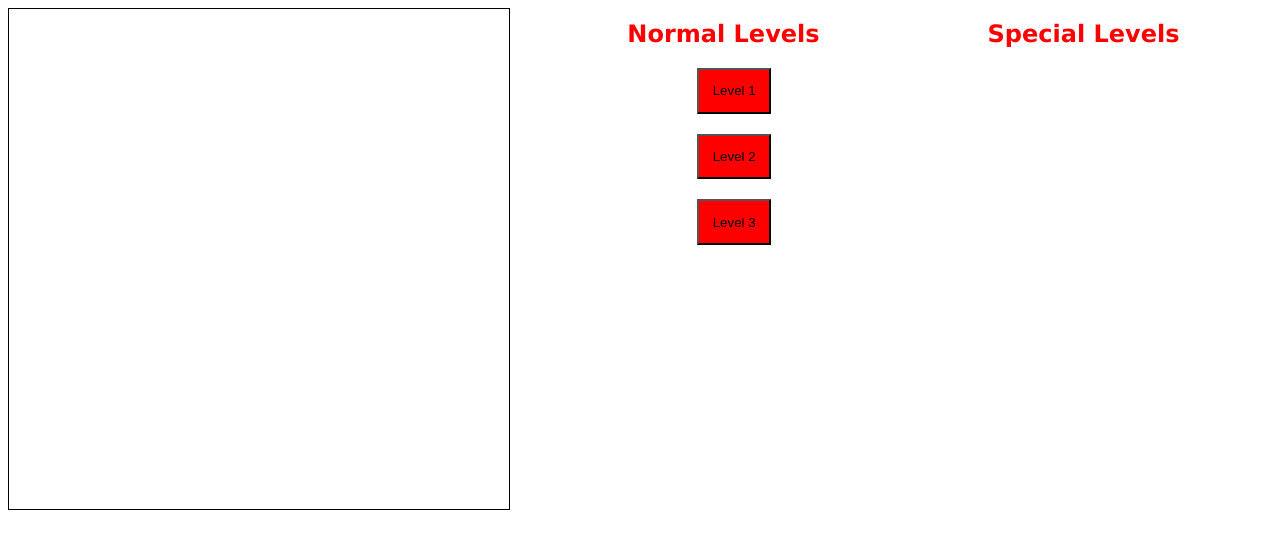
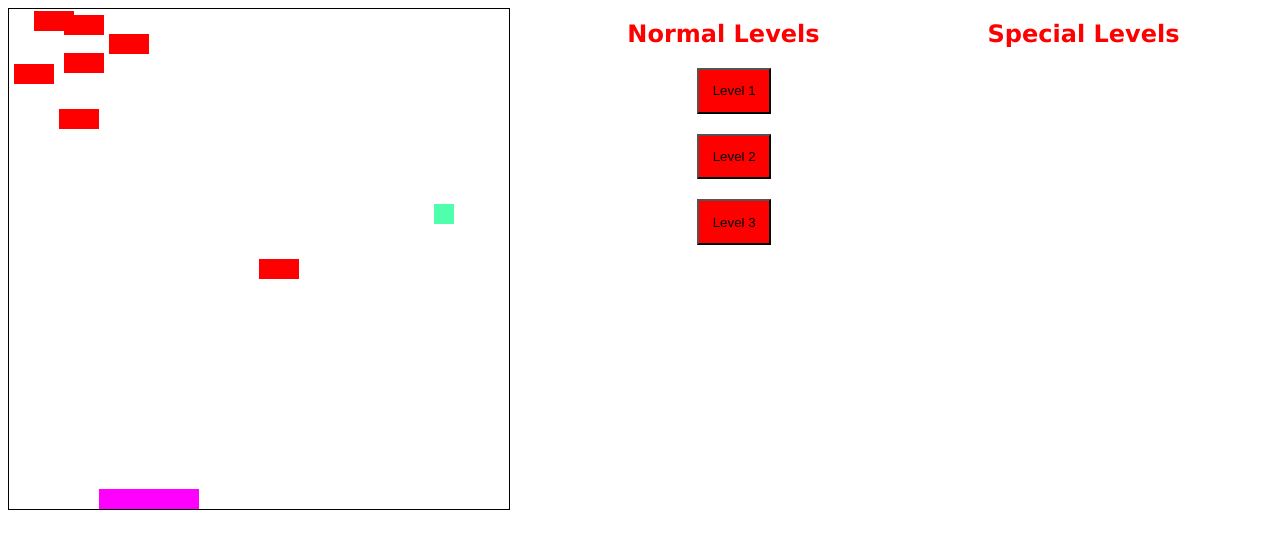
Before and after one commit to aaghassi2018/brickBreaker, a plain HTML site: page index.html in a window 1280 px wide. Both pictures are taken after a click on the button "Level 2". Shown: the top 541 px of the page. Drawn offline with Linux system fonts and the light colour scheme.

Commit message:
made the bricks disappear when hit, started working on level 2...

```diff
--- a/brickBreaker.js
+++ b/brickBreaker.js
@@ -11,8 +11,9 @@ var ball = new Ball();
 var bricks = [];
 
 var level1Cords = [125, 60, 55, 150, 55, 270, 125, 370, 325, 60, 395, 150, 395, 270, 325, 370];
-var gameMode;
+var level2Cords = [50,100,100,25,25,2,5,55,55,6,55,44,874,758,250,250];
 
+var workingCords = [];
 
 
 var left = false;
@@ -22,10 +23,15 @@ var once = 0;
 
 
 function init1(){
-  gameMode = 'norm';
-  for (var i = 0; i < level1Cords.length; i +=2) {
-    bricks.push(new Brick(level1Cords[i], level1Cords[i+1]));
+
+  workingCords = level1Cords;
+
+  for (var i = 0; i < workingCords.length; i +=2) {
+    bricks.push(new Brick(workingCords[i], workingCords[i+1]));
   }
+
+
+
   bar.x = 90;
   bar.y = canvasGA.height-bar.height;
 
@@ -38,9 +44,29 @@ function init1(){
   gameInSession=true;
   bar.draw();
   ball.draw();
-  bricks.forEach(function(element) {
-    element.draw();
-  });
+
+}
+
+function init2(){
+  workingCords = level2Cords;
+  for (var i = 0; i < workingCords.length; i +=2) {
+    bricks.push(new Brick(workingCords[i], workingCords[i+1]));
+  }
+
+
+
+  bar.x = 90;
+  bar.y = canvasGA.height-bar.height;
+
+  ball.x = 0;
+  ball.y = canvasGA.height-200;
+  ball.vx=5;
+  ball.vy=5;
+
+
+  gameInSession=true;
+  bar.draw();
+  ball.draw();
 }
 
 setInterval( playGame, 33 );
@@ -88,10 +114,12 @@ function update() {
       ball.vy *=-1;
     }
 
-    for(var i = 0; i < level1Cords.length; i +=2){
-      if(ball.x + ball.width >= level1Cords[i] && ball.x <= level1Cords[i]+ 40){
-        if(ball.y + ball.height >= level1Cords[i+1] && ball.y <= level1Cords[i+1] + 20){
-          bro(level1Cords[i],level1Cords[i+1]);
+    for(var i = 0; i < workingCords.length; i +=2){
+      if(ball.x + ball.width >= workingCords[i] && ball.x <= workingCords[i]+ 40){
+        if(ball.y + ball.height >= workingCords[i+1] && ball.y <= workingCords[i+1] + 20){
+          bro(workingCords[i],workingCords[i+1]);
+          workingCords.splice(i,2);
+          bricks.splice(i/2,1);
         }
       }
     }
@@ -112,7 +140,6 @@ function bro(x,y){
 for(once; once< 1; once++){
   if(ball.x >= x && ball.x < x+40){
     ball.vy*= -1;
-
 
     }
     else if (ball.y> y) {
@@ -149,10 +176,11 @@ function drawStuff() {
 
 	bar.draw();
   ball.draw();
-  bricks.forEach(function(element) {
-    element.draw();
+
+
+  bricks.forEach(function(brick) {
+    brick.draw();
   })
-
 }
 
 
--- a/index.html
+++ b/index.html
@@ -14,7 +14,7 @@
         <h2 style="font-size: 24px;" > Normal Levels </h2>
         <h2 style="font-size: 24px; position:absolute; top:0; right: 75;" > Special Levels </h2>
         <button type="button" onclick = "init1()" class="theButtons"> Level 1 </button>
-        <button type="button" onclick = "initEasy()" class="theButtons"> Level 2 </button>
+        <button type="button" onclick = "init2()" class="theButtons"> Level 2 </button>
         <button type="button" onclick = "initEasy()" class="theButtons"> Level 3 </button>
         </div>
         <div id="underCanvas">
```
